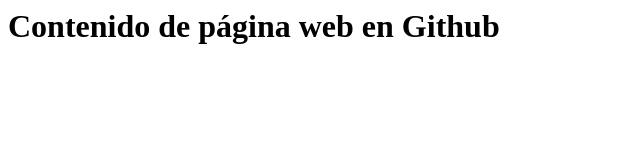
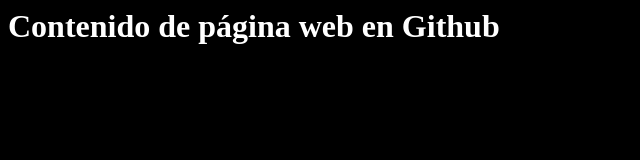
Before and after one commit to isabel-mayo/testing, a plain HTML site: page index.html in a window 1280 px wide. Shown: the whole page, without its empty margins (0-640 px from the left). Drawn offline with Linux system fonts and the light colour scheme.

Commit message:
Update index.html

```diff
--- a/index.html
+++ b/index.html
@@ -1,7 +1,7 @@
 <html>
   <head>
   <title>Mi página web en Github</title>
-    <link rel="stylesheet" href="estilos.css"/>
+    <link rel="stylesheet" href="estilo.css"/>
   </head>
   <body>
   <h1>Contenido de página web en Github</h1>
```
